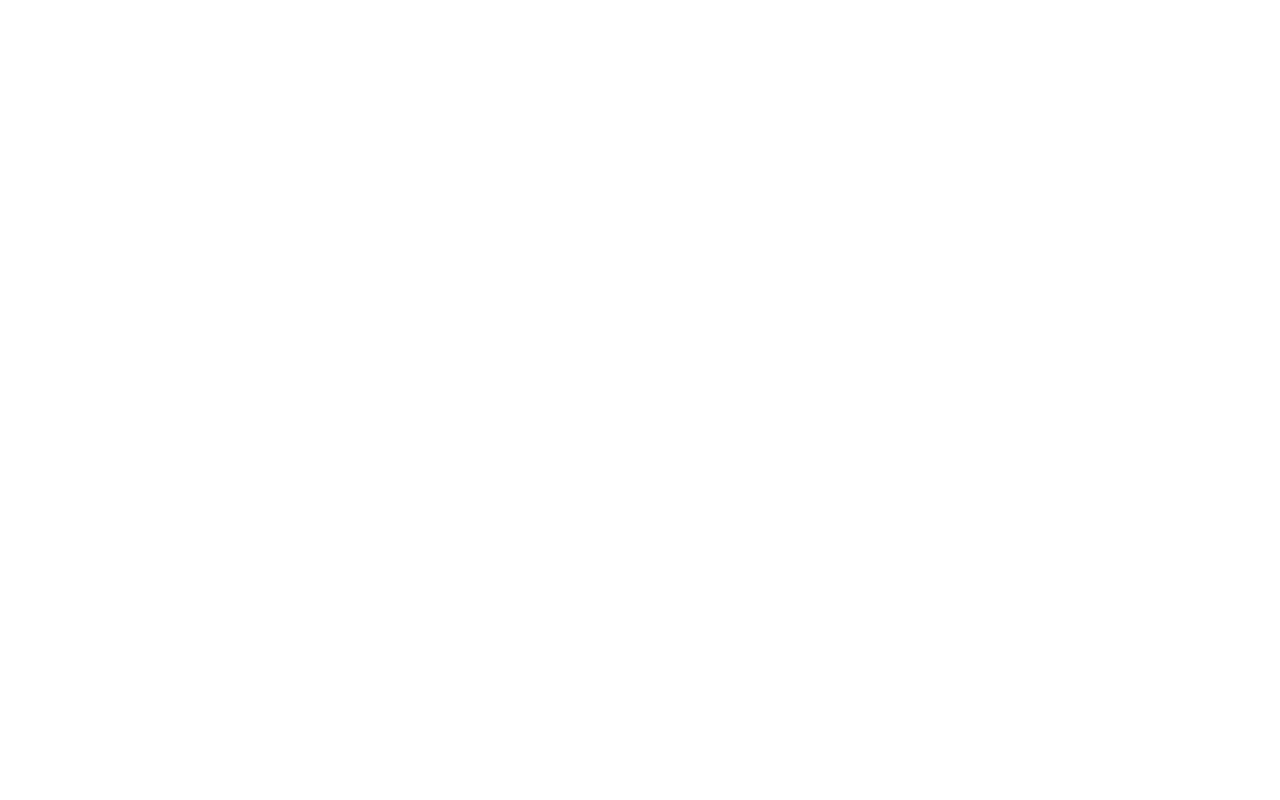
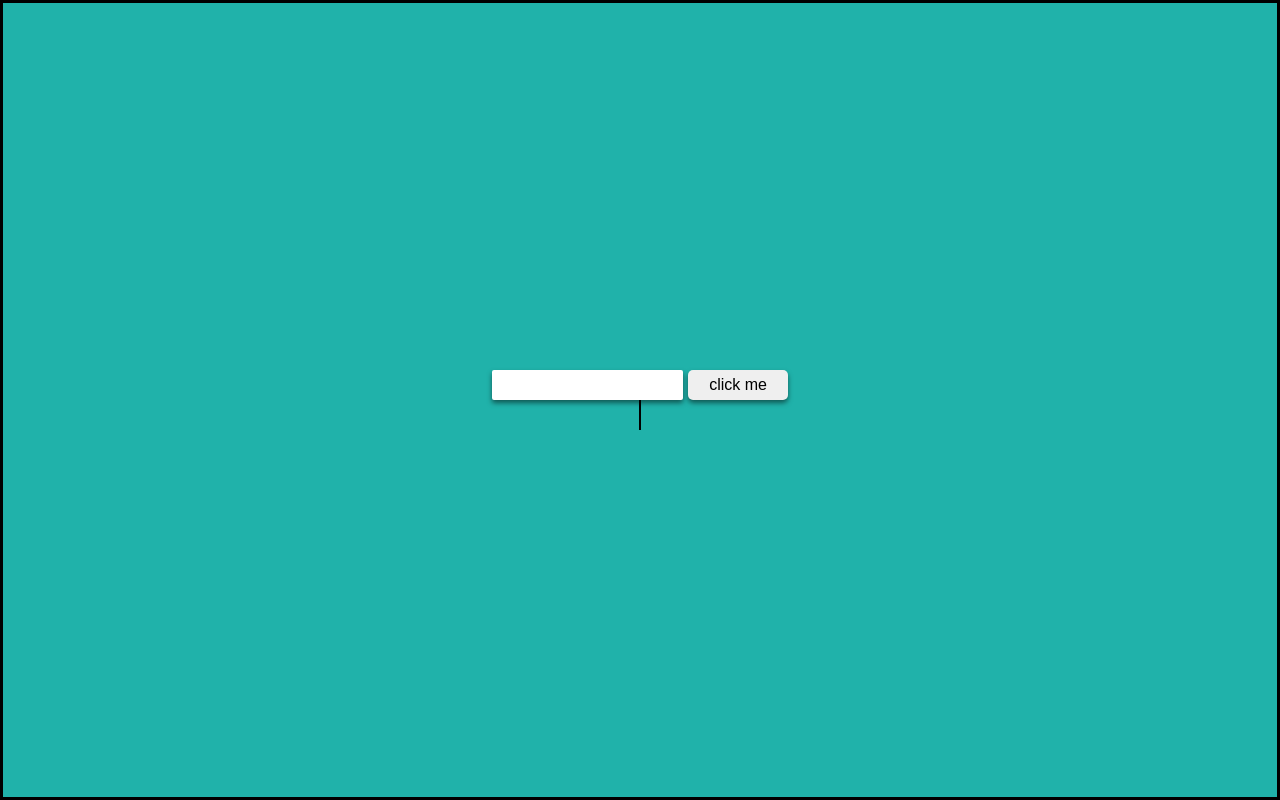
Before and after one commit to jurelik/roman-numeral-converter, a plain HTML site: page index.html in a window 1280 px wide. Drawn offline with Linux system fonts and the light colour scheme.

Commit message:
Added basic UI and interaction between DOM and JS

```diff
--- a/index.html
+++ b/index.html
@@ -5,10 +5,18 @@
   <meta name="viewport" content="width=device-width, initial-scale=1.0">
   <meta http-equiv="X-UA-Compatible" content="ie=edge">
   <link rel="stylesheet" type="text/css" href="style.css">
-  <script type="text/javascript" src="rnc.js"></script>
+  <script type="text/javascript" src="rnc.js" async></script>
   <title>Roman Numeral Convertor</title>
 </head>
 <body>
-
+  <main>
+    <div id="container">
+      <form action="" name="converter" id="converter" autocomplete="off">
+        <input type="text" name="text-input" id="text-input">
+        <button id="submit-btn">click me</button>
+      </form>
+      <p id="result"></p>
+    </div>
+  </main>
 </body>
 </html>
--- a/rnc.js
+++ b/rnc.js
@@ -82,9 +82,18 @@ function convertToRoman(num) {
   }
 
   romanStr = romanArr.join("");
+  return romanStr;
+}
 
-  console.log(romanStr);
-  return romanStr;
- }
+// DOM Operations
 
- convertToRoman(455);
+let docForm = document.getElementById('converter');
+
+docForm.addEventListener('submit', function(e) {
+  e.preventDefault();
+
+  let value = document.getElementById('text-input').value;
+  let result = document.getElementById('result');
+
+  result.textContent = convertToRoman(value);
+});
--- a/style.css
+++ b/style.css
@@ -4,6 +4,7 @@
 }
 
 html, body {
+  background-color: lightseagreen;
   font-family: Helvetica, sans-serif;
   font-size: 100%;
   margin: 0;
@@ -14,4 +15,49 @@ html, body {
 
 /* ID Definitions */
 
+#container {
+  align-items: center;
+  border: 3px solid black;
+  display: flex;
+  flex-direction: column;
+  height: 100vh;
+  justify-content: center;
+  width: 100vw;
+}
+
+#converter {
+  /* border: 1px solid black; */
+  display: flex;
+  justify-content: center;
+  width: 25%;
+  min-width: 200px;
+}
+
+#result {
+  border: 1px solid black;
+  height: 30px;
+  margin: 0;
+}
+
+#submit-btn {
+  border: none;
+  border-radius: 5px;
+  box-shadow: 0px 3px 5px 0px rgba(0, 0, 0, 0.5);
+  cursor: pointer;
+  font-size: 1em;
+  height: 30px;
+  margin-left: 5px;
+  width: 100px;
+}
+
+#text-input {
+  border: none;
+  border-radius: 2px;
+  box-shadow: 0px 3px 5px 0px rgba(0, 0, 0, 0.5);
+  font-size: 1em;
+  height: 30px;
+  width: 60%;
+  min-width: 100px;
+}
+
 /* Media Queries */
```
